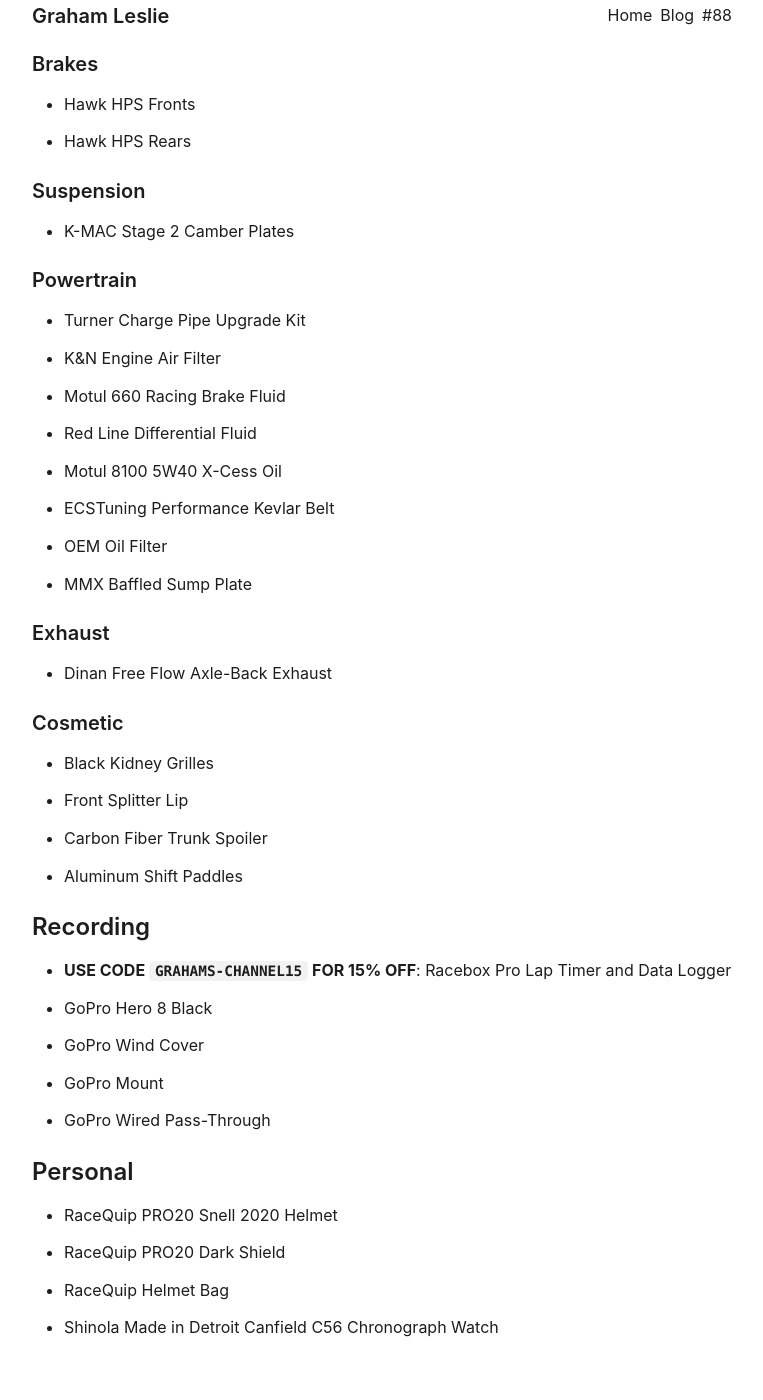
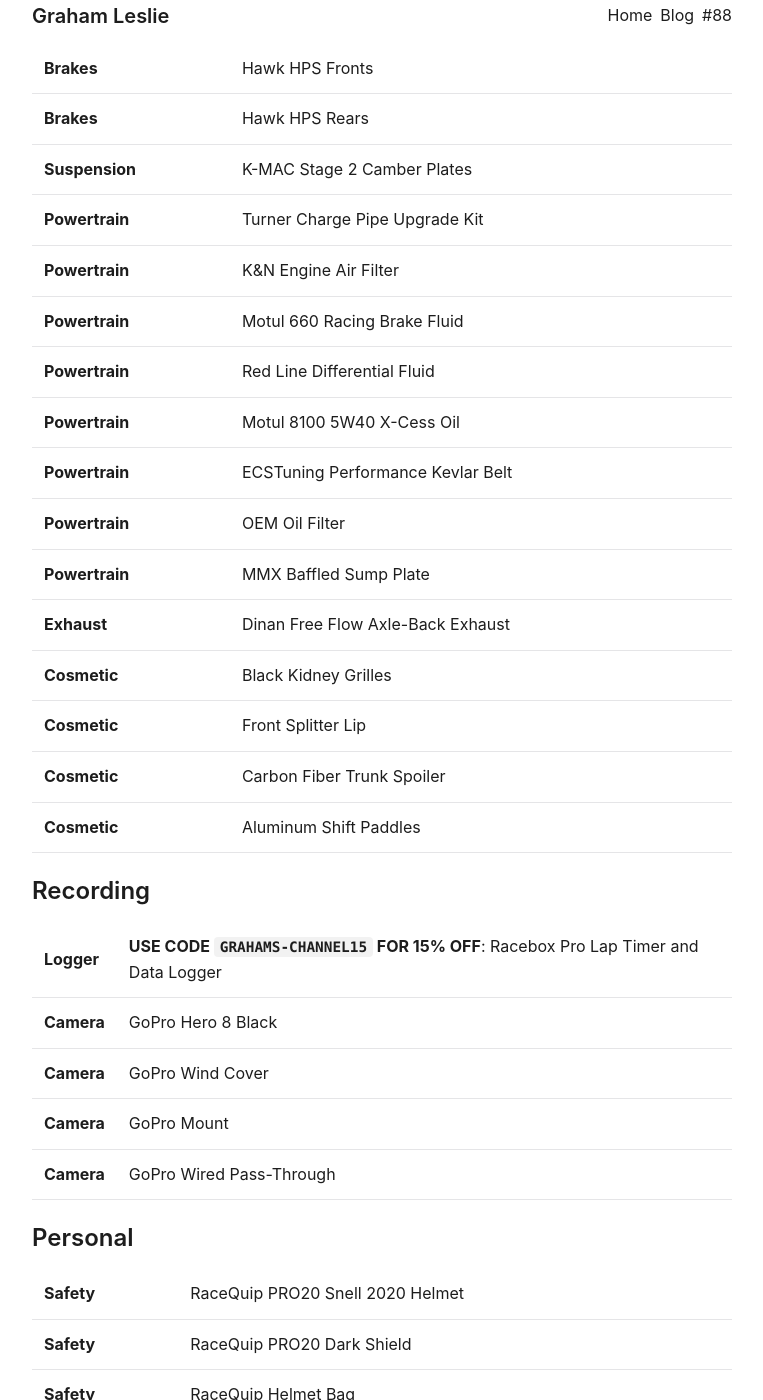
Before and after one commit to grahamleslie/grahamleslie.github.io, a Jekyll site: the page built from racing.markdown, in a window 1280 px wide and 1400 px high, scrolled down 2204 px. Shown: the whole window, without its empty margins (258-1021 px from the left). Built offline with Jekyll 4.4.1, drawn with Linux system fonts in a browser that asks for light colours; nearby versions of some CDN libraries.

Commit message:
Tidies racing page

```diff
--- a/racing.markdown
+++ b/racing.markdown
@@ -41,48 +41,34 @@ title: "#88"
 
 ### 2015 BMW M235i
 
-#### Brakes
-
-- [Hawk HPS Fronts](https://amzn.to/4iq3bg6)
-- [Hawk HPS Rears](https://amzn.to/4iBoLi5)
-
-#### Suspension
-
-- [K-MAC Stage 2 Camber Plates](https://www.ecstuning.com/b-kmac-parts/stage-2-camber-plates-street-track/192616-2n~kma/)
-
-#### Powertrain
-
-- [Turner Charge Pipe Upgrade Kit](https://www.turnermotorsport.com/p-584164-n55-hot-side-cold-side-charge-pipes-complete-kit/)
-- [K&N Engine Air Filter](https://amzn.to/3J8F2Mr)
-- [Motul 660 Racing Brake Fluid](https://amzn.to/3B9dXEl)
-- [Red Line Differential Fluid](https://amzn.to/4iBdle7)
-- [Motul 8100 5W40 X-Cess Oil](https://amzn.to/3FOLcBK)
-- [ECSTuning Performance Kevlar Belt](https://www.ecstuning.com/b-ecs-parts/performance-kevlar-reinforced-belt-n55-f-chassis/8pk1390~ecs/)
-- [OEM Oil Filter](https://amzn.to/4bznWDS)
-- [MMX Baffled Sump Plate](https://www.ecstuning.com/b-mmx-performance-parts/mmr-n55-baffled-sump-plate/mmr20-0501~mmr/)
-
-#### Exhaust
-
-- [Dinan Free Flow Axle-Back Exhaust](https://amzn.to/3mBcpP9)
-
-#### Cosmetic
-
-- [Black Kidney Grilles](https://amzn.to/43REWTN)
-- [Front Splitter Lip](https://www.ebay.com/itm/334629015635?mkcid=16&mkevt=1&mkrid=711-127632-2357-0&ssspo=osuz1jvpspk&sssrc=4429486&ssuid=Cuazyua3Q8u&var=&widget_ver=artemis&media=COPY)
-- [Carbon Fiber Trunk Spoiler](https://amzn.to/3oajG9e)
-- [Aluminum Shift Paddles](https://amzn.to/3Rh4i66)
+| **Brakes** | [Hawk HPS Fronts](https://amzn.to/4iq3bg6) |
+| **Brakes** | [Hawk HPS Rears](https://amzn.to/4iBoLi5) |
+| **Suspension** | [K-MAC Stage 2 Camber Plates](https://www.ecstuning.com/b-kmac-parts/stage-2-camber-plates-street-track/192616-2n~kma/) |
+| **Powertrain** | [Turner Charge Pipe Upgrade Kit](https://www.turnermotorsport.com/p-584164-n55-hot-side-cold-side-charge-pipes-complete-kit/) |
+| **Powertrain** | [K&N Engine Air Filter](https://amzn.to/3J8F2Mr) |
+| **Powertrain** | [Motul 660 Racing Brake Fluid](https://amzn.to/3B9dXEl) |
+| **Powertrain** | [Red Line Differential Fluid](https://amzn.to/4iBdle7) |
+| **Powertrain** | [Motul 8100 5W40 X-Cess Oil](https://amzn.to/3FOLcBK) |
+| **Powertrain** | [ECSTuning Performance Kevlar Belt](https://www.ecstuning.com/b-ecs-parts/performance-kevlar-reinforced-belt-n55-f-chassis/8pk1390~ecs/) |
+| **Powertrain** | [OEM Oil Filter](https://amzn.to/4bznWDS) |
+| **Powertrain** | [MMX Baffled Sump Plate](https://www.ecstuning.com/b-mmx-performance-parts/mmr-n55-baffled-sump-plate/mmr20-0501~mmr/) |
+| **Exhaust** | [Dinan Free Flow Axle-Back Exhaust](https://amzn.to/3mBcpP9) |
+| **Cosmetic** | [Black Kidney Grilles](https://amzn.to/43REWTN) |
+| **Cosmetic** | [Front Splitter Lip](https://www.ebay.com/itm/334629015635?mkcid=16&mkevt=1&mkrid=711-127632-2357-0&ssspo=osuz1jvpspk&sssrc=4429486&ssuid=Cuazyua3Q8u&var=&widget_ver=artemis&media=COPY) |
+| **Cosmetic** | [Carbon Fiber Trunk Spoiler](https://amzn.to/3oajG9e) |
+| **Cosmetic** | [Aluminum Shift Paddles](https://amzn.to/3Rh4i66) |
 
 ### Recording
 
-- **USE CODE `GRAHAMS-CHANNEL15` FOR 15% OFF**: [Racebox Pro Lap Timer and Data Logger](https://www.racebox.pro/store/)
-- [GoPro Hero 8 Black](https://amzn.to/41bnd8N)
-- [GoPro Wind Cover](https://amzn.to/41g4HMC)
-- [GoPro Mount](https://amzn.to/4fTUOIS)
-- [GoPro Wired Pass-Through](https://amzn.to/4iCk5Z7)
+| **Logger** | **USE CODE `GRAHAMS-CHANNEL15` FOR 15% OFF**: [Racebox Pro Lap Timer and Data Logger](https://www.racebox.pro/store/) |
+| **Camera** | [GoPro Hero 8 Black](https://amzn.to/41bnd8N) |
+| **Camera** | [GoPro Wind Cover](https://amzn.to/41g4HMC) |
+| **Camera** | [GoPro Mount](https://amzn.to/4fTUOIS) |
+| **Camera** | [GoPro Wired Pass-Through](https://amzn.to/4iCk5Z7) |
 
 ### Personal
 
-- [RaceQuip PRO20 Snell 2020 Helmet](https://amzn.to/41SR5W1)
-- [RaceQuip PRO20 Dark Shield](https://www.amazon.com/dp/B004QMBFXE/ref=cm_sw_r_as_gl_api_gl_i_CZ2ZZS7D5YHX6V1Q2PC9?linkCode=ml2&tag=gleslie03-20)
-- [RaceQuip Helmet Bag](https://amzn.to/3Y1IkI7)
-- [Shinola Made in Detroit Canfield C56 Chronograph Watch](https://partners.shinola.com/grahams-channel)
+| **Safety** | [RaceQuip PRO20 Snell 2020 Helmet](https://amzn.to/41SR5W1) |
+| **Safety** | [RaceQuip PRO20 Dark Shield](https://www.amazon.com/dp/B004QMBFXE/ref=cm_sw_r_as_gl_api_gl_i_CZ2ZZS7D5YHX6V1Q2PC9?linkCode=ml2&tag=gleslie03-20) |
+| **Safety** | [RaceQuip Helmet Bag](https://amzn.to/3Y1IkI7) |
+| **Accessories** | [Shinola Made in Detroit Canfield C56 Chronograph Watch](https://partners.shinola.com/grahams-channel) |
```
